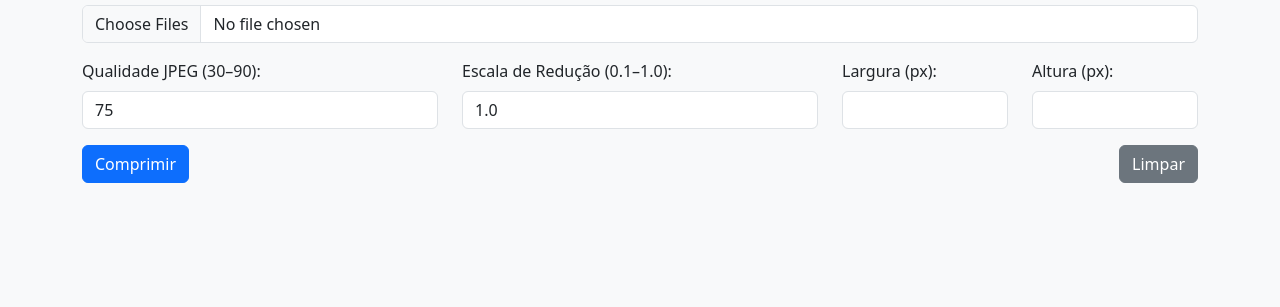
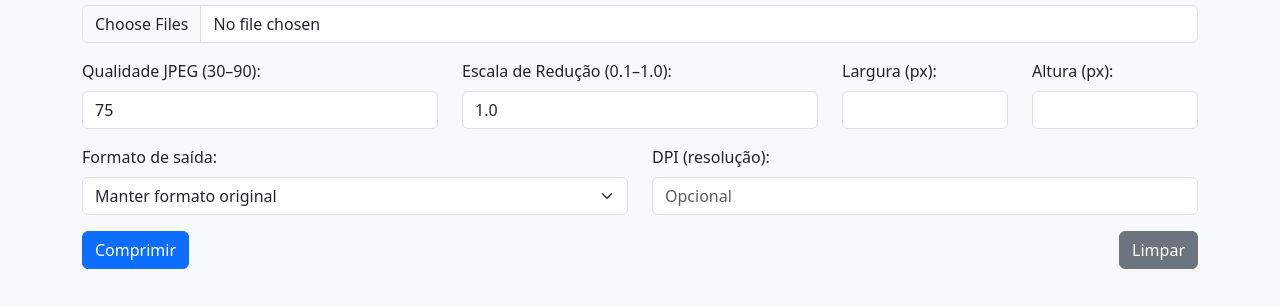
Before and after one commit to frcampos/utilitarios, a plain HTML site: page index.html in a window 1280 px wide. Shown: the part 137-444 px from the top of the page. Drawn offline with nearby package versions, Linux system fonts and the light colour scheme.

Commit message:
Update index.html
Adicionado densidade

```diff
--- a/index.html
+++ b/index.html
@@ -32,6 +32,22 @@
         <div class="col-md-2">
           <label for="height" class="form-label">Altura (px):</label>
           <input type="number" class="form-control" id="height" name="height" min="0" />
+        </div>
+      </div>
+
+      <div class="row mb-3">
+        <div class="col-md-6">
+          <label for="output_format" class="form-label">Formato de saída:</label>
+          <select class="form-select" id="output_format" name="output_format">
+            <option value="original">Manter formato original</option>
+            <option value="jpg">Converter para JPG</option>
+            <option value="png">Converter para PNG</option>
+            <option value="both">Gerar ambos (original + convertido)</option>
+          </select>
+        </div>
+        <div class="col-md-6">
+          <label for="dpi" class="form-label">DPI (resolução):</label>
+          <input type="number" class="form-control" id="dpi" name="dpi" min="72" max="600" placeholder="Opcional" />
         </div>
       </div>
 
```
